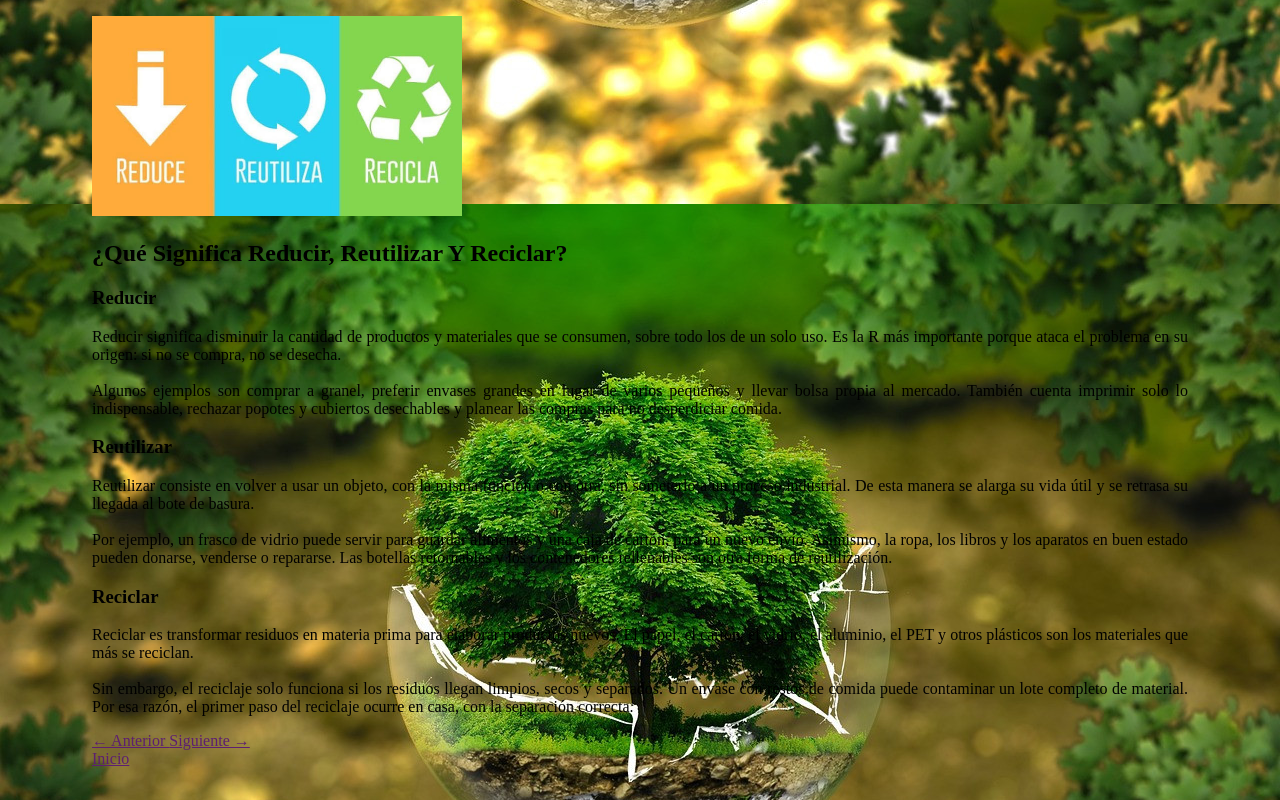
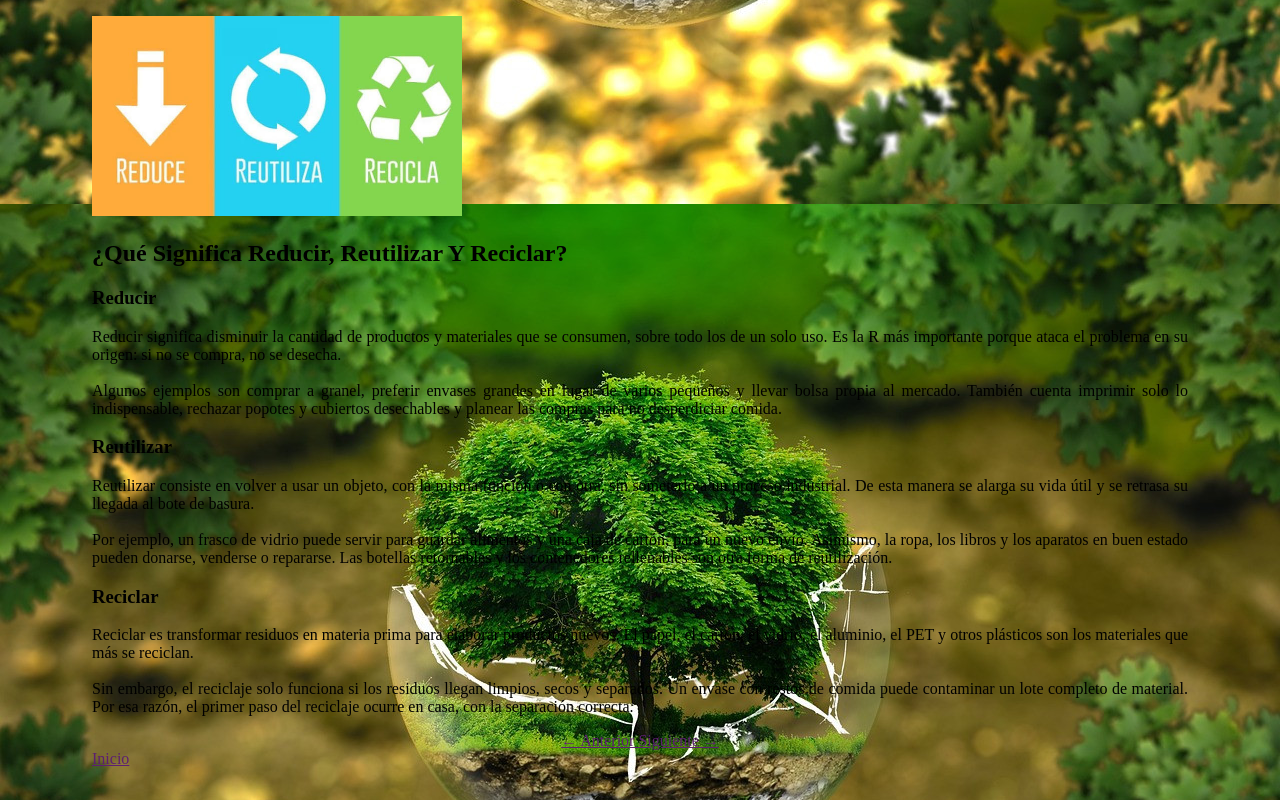
Before and after one commit to Emy801/PAEC-Ferrer-Violeta, a plain HTML site: page las_3R.html in a window 1280 px wide. Shown: the part 650-1450 px from the top of the page. Drawn offline with Linux system fonts and the light colour scheme.

Commit message:
Update est.css

```diff
--- a/est.css
+++ b/est.css
@@ -101,3 +101,6 @@ li ,ol{
     width: 230px;
     height: 120px;
 }
+.cente{
+    text-align: center;
+}
```
